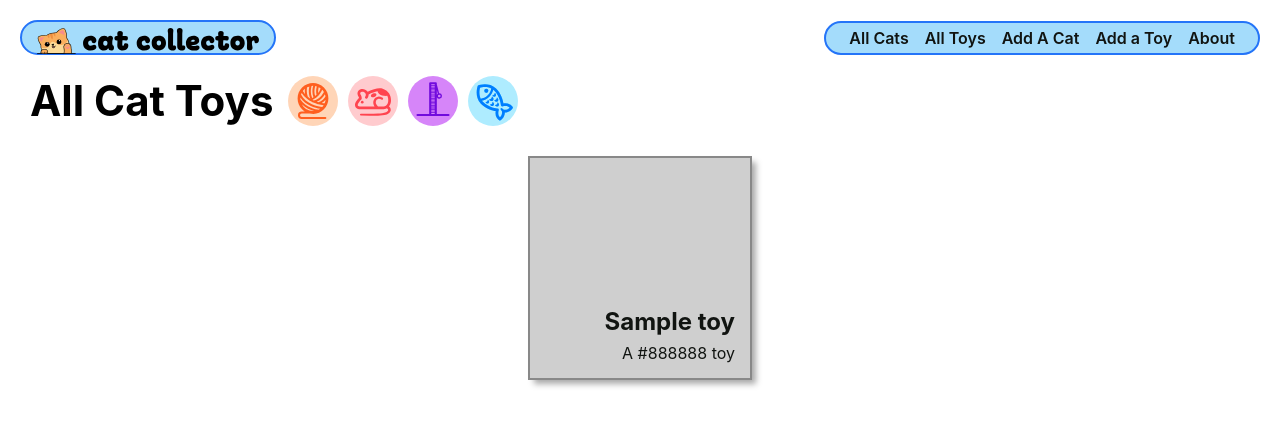
After one commit to pshegde123/django-crud-app-cat-collector, a Django app: page /toys/ in a window 1280 px wide. The commit adds this page. Shown: the top 426 px of the page. Run offline with Django 5.2, Linux system fonts and the light colour scheme; tables that the repository leaves empty hold one stand-in row (values such as "Sample post").

```diff
--- a/main_app/admin.py
+++ b/main_app/admin.py
@@ -1,5 +1,7 @@
 # Register your models here.
 from django.contrib import admin
-from .models import Cat
+from .models import Cat, Feeding, Toy
 
 admin.site.register(Cat)
+admin.site.register(Feeding)
+admin.site.register(Toy)
--- a/main_app/models.py
+++ b/main_app/models.py
@@ -1,11 +1,30 @@
 from django.db import models
+from django.urls import reverse
 
 # Create your models here.
+# A tuple of 2-tuples added above our models
+MEALS = (
+    ('B', 'Breakfast'),
+    ('L', 'Lunch'),
+    ('D', 'Dinner')
+)
+# Add the Toy model
+class Toy(models.Model):
+    name = models.CharField(max_length=50)
+    color = models.CharField(max_length=20)
+
+    def __str__(self):
+        return self.name
+
+    def get_absolute_url(self):
+        return reverse('toy-detail', kwargs={'pk': self.id})
+
 class Cat(models.Model):
     name = models.CharField(max_length=100)
     breed = models.CharField(max_length=100)
     description = models.TextField(max_length=250)
     age = models.IntegerField()
+    toys = models.ManyToManyField(Toy)
 
     # new code below
     def __str__(self):
@@ -15,3 +34,23 @@ class Cat(models.Model):
     def get_absolute_url(self):
         # Use the 'reverse' function to dynamically find the URL for viewing this cat's details
         return reverse('cat-detail', kwargs={'cat_id': self.id})
+
+class Feeding(models.Model):
+    date = models.DateField('Feeding Date')
+    meal = models.CharField(
+        max_length=1,
+        # add the 'choices' field option
+        choices=MEALS,
+        # set the default value for meal to be 'B'
+        default=MEALS[0][0]
+    )
+
+    # Create a cat_id column for each feeding in the database
+    cat = models.ForeignKey(Cat, on_delete=models.CASCADE)
+
+    def __str__(self):
+        # Nice method for obtaining the friendly value of a Field.choice
+        return f"{self.get_meal_display()} on {self.date}"
+
+    class Meta:
+        ordering = ['-date']  # This line makes the newest feedings appear first
--- /dev/null
+++ b/main_app/static/css/toys/toy-index.css
@@ -0,0 +1,64 @@
+.card-container {
+    padding: 0 40px;
+    display: flex;
+    justify-content: center;
+    flex-wrap: wrap;
+}
+
+.card {
+    width: 224px;
+    height: 224px;
+    margin: 10px;
+    border: solid 2px;
+    box-shadow: var(--card-box-shadow);
+    position: relative;
+}
+
+.card-bg {
+    opacity: 0.4;
+    position: absolute;
+    display: inline-flex;
+    top: 0;
+    left: 0;
+    width: 100%;
+    height: 100%;
+}
+
+.card-content {
+    padding: 15px;
+    height: 100%;
+    width: 100%;
+    display: flex;
+    align-items: flex-end;
+    justify-content: flex-end;
+    flex-direction: column;
+}
+
+.card>a {
+    position: absolute;
+    top: 0;
+    left: 0;
+    width: 100%;
+    height: 100%;
+    display: inline-block;
+    text-decoration: none;
+    color: var(--text-color);
+}
+
+.card h2 {
+    margin: 7px 0;
+    font-size: var(--font-xl);
+}
+
+.card p {
+    margin: 0;
+    font-size: var(--font-reg);
+}
+
+.page-header>img {
+    margin-left: 10px;
+}
+
+.page-header>img:first-of-type {
+    margin-left: 15px;
+}
--- a/main_app/templates/base.html
+++ b/main_app/templates/base.html
@@ -21,7 +21,9 @@
       <nav>
         <ul>
           <li><a href="{% url 'cat-index' %}">All Cats</a></li>
+          <li><a href="{% url 'toy-index' %}">All Toys</a></li>
           <li><a href="{% url 'cat-create' %}">Add A Cat</a></li>
+          <li><a href="{% url 'toy-create' %}">Add a Toy</a></li>
           <li><a href="{% url 'about' %}">About</a></li>
         </ul>
       </nav>
--- /dev/null
+++ b/main_app/templates/main_app/toy_list.html
@@ -0,0 +1,30 @@
+{% extends 'base.html' %}
+{% load static %}
+{% block head %}
+<link rel="stylesheet" href="{% static 'css/toys/toy-index.css' %}" />
+{% endblock %}
+{% block content %}
+
+<section class="page-header">
+  <h1>All Cat Toys</h1>
+  <img src="{% static 'images/string.svg' %}" alt="A ball of string" />
+  <img src="{% static 'images/mouse.svg' %}" alt="A mouse" />
+  <img src="{% static 'images/post.svg' %}" alt="A scratching post" />
+  <img src="{% static 'images/fish.svg' %}" alt="A fishy toy" />
+</section>
+
+<section class="card-container">
+  {% for toy in toy_list %}
+    <div class="card" style="border-color: {{ toy.color }}">
+      <div class="card-bg" style="background-color: {{ toy.color }}"></div>
+      <a href="{% url 'toy-detail' toy.id %}">
+        <div class="card-content">
+          <h2>{{ toy.name }}</h2>
+          <p>A {{ toy.color }} toy</p>
+        </div>
+      </a>
+    </div>
+  {% endfor %}
+</section>
+
+{% endblock %}
--- a/main_app/urls.py
+++ b/main_app/urls.py
@@ -10,4 +10,17 @@ urlpatterns = [
     path('cats/create/', views.CatCreate.as_view(), name='cat-create'),
     path('cats/<int:pk>/update/', views.CatUpdate.as_view(), name='cat-update'),
     path('cats/<int:pk>/delete/', views.CatDelete.as_view(), name='cat-delete'),
+    path(
+        'cats/<int:cat_id>/add-feeding/',
+        views.add_feeding,
+        name='add-feeding'
+    ),
+    path('toys/create/', views.ToyCreate.as_view(), name='toy-create'),
+    path('toys/<int:pk>/', views.ToyDetail.as_view(), name='toy-detail'),
+    path('toys/', views.ToyList.as_view(), name='toy-index'),
+    path('toys/<int:pk>/update/', views.ToyUpdate.as_view(), name='toy-update'),
+    path('toys/<int:pk>/delete/', views.ToyDelete.as_view(), name='toy-delete'),
+    path('cats/<int:cat_id>/associate-toy/<int:toy_id>/', views.associate_toy, name='associate-toy'),
+    path('cats/<int:cat_id>/remove-toy/<int:toy_id>/', views.remove_toy, name='remove-toy'),
+
 ]
--- a/main_app/views.py
+++ b/main_app/views.py
@@ -1,8 +1,10 @@
 # main_app/views.py
 
-from django.shortcuts import render
+from django.shortcuts import render, redirect
 from django.views.generic.edit import CreateView, UpdateView, DeleteView
-from .models import Cat
+from django.views.generic import ListView, DetailView # add these
+from .models import Cat, Toy
+from .forms import FeedingForm
 
 # Define the home view function
 def home(request):
@@ -29,7 +31,8 @@ def cat_detail(request, cat_id):
 class CatCreate(CreateView):
     model = Cat
     #fields =  ['name', 'breed', 'description', 'age']
-    fields = '__all__'
+    #fields = '__all__'
+    fields = ['name', 'breed', 'description', 'age']
     success_url = '/cats/'
 
 class CatUpdate(UpdateView):
@@ -41,3 +44,57 @@ class CatUpdate(UpdateView):
 class CatDelete(DeleteView):
     model = Cat
     success_url = '/cats/'
+
+def cat_detail(request, cat_id):
+    cat = Cat.objects.get(id=cat_id)
+    #toys = Toy.objects.all()  # Fetch all toys
+    toys_cat_doesnt_have = Toy.objects.exclude(id__in = cat.toys.all().values_list('id'))
+    # instantiate FeedingForm to be rendered in the template
+    feeding_form = FeedingForm()
+    return render(request, 'cats/detail.html', {
+        # include the cat and feeding_form in the context
+        'cat': cat, 'feeding_form': feeding_form,'toys': toys_cat_doesnt_have  # send those toys
+    })
+
+def add_feeding(request, cat_id):
+    # create a ModelForm instance using the data in request.POST
+    form = FeedingForm(request.POST)
+    # validate the form
+    if form.is_valid():
+        # don't save the form to the db until it
+        # has the cat_id assigned
+        new_feeding = form.save(commit=False)
+        new_feeding.cat_id = cat_id
+        new_feeding.save()
+    return redirect('cat-detail', cat_id=cat_id)
+
+class ToyCreate(CreateView):
+    model = Toy
+    fields = '__all__'
+
+class ToyList(ListView):
+    model = Toy
+
+class ToyDetail(DetailView):
+    model = Toy
+
+class ToyUpdate(UpdateView):
+    model = Toy
+    fields = ['name', 'color']
+
+class ToyDelete(DeleteView):
+    model = Toy
+    success_url = '/toys/'
+
+def associate_toy(request, cat_id, toy_id):
+    # Note that you can pass a toy's id instead of the whole object
+    Cat.objects.get(id=cat_id).toys.add(toy_id)
+    return redirect('cat-detail', cat_id=cat_id)
+
+def remove_toy(request, cat_id, toy_id):
+    # Look up the cat
+    # Look up the toy
+    # Remove the toy from the cat
+    obj_to_delete = Cat.objects.get(id=cat_id).toys.get(id=toy_id)
+    obj_to_delete.delete()
+    success_url = '/cats/'
```
Also changed, not shown: main_app/forms.py (added, +16 -0 lines), main_app/static/css/toys/toy-detail.css (added, +52 -0 lines), main_app/templates/cats/detail.html (+104 -0 lines), main_app/templates/main_app/toy_confirm_delete.html (added, +17 -0 lines), main_app/templates/main_app/toy_detail.html (added, +18 -0 lines), main_app/templates/main_app/toy_form.html (added, +23 -0 lines), main_app/migrations/0002_feeding.py (added), main_app/migrations/0003_toy_alter_feeding_options_alter_feeding_date.py (added), main_app/migrations/0004_cat_toys.py (added).
